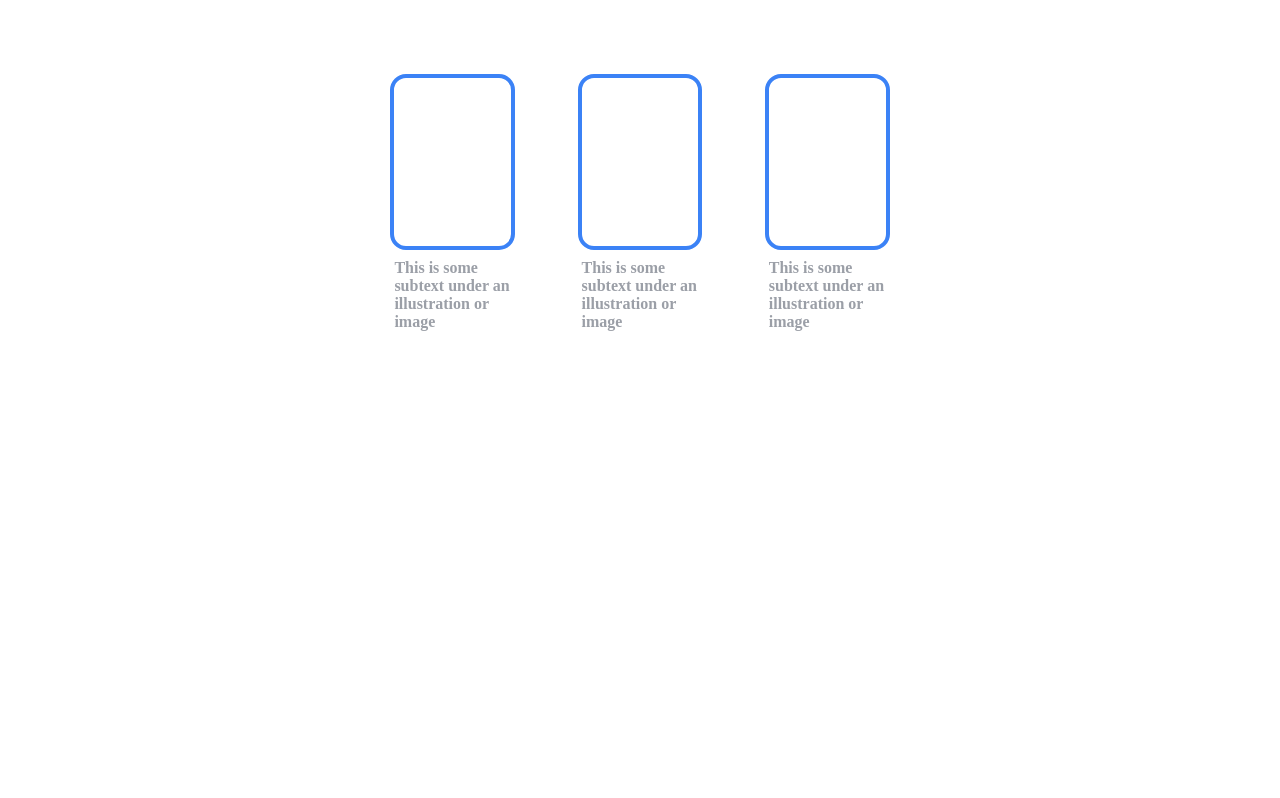
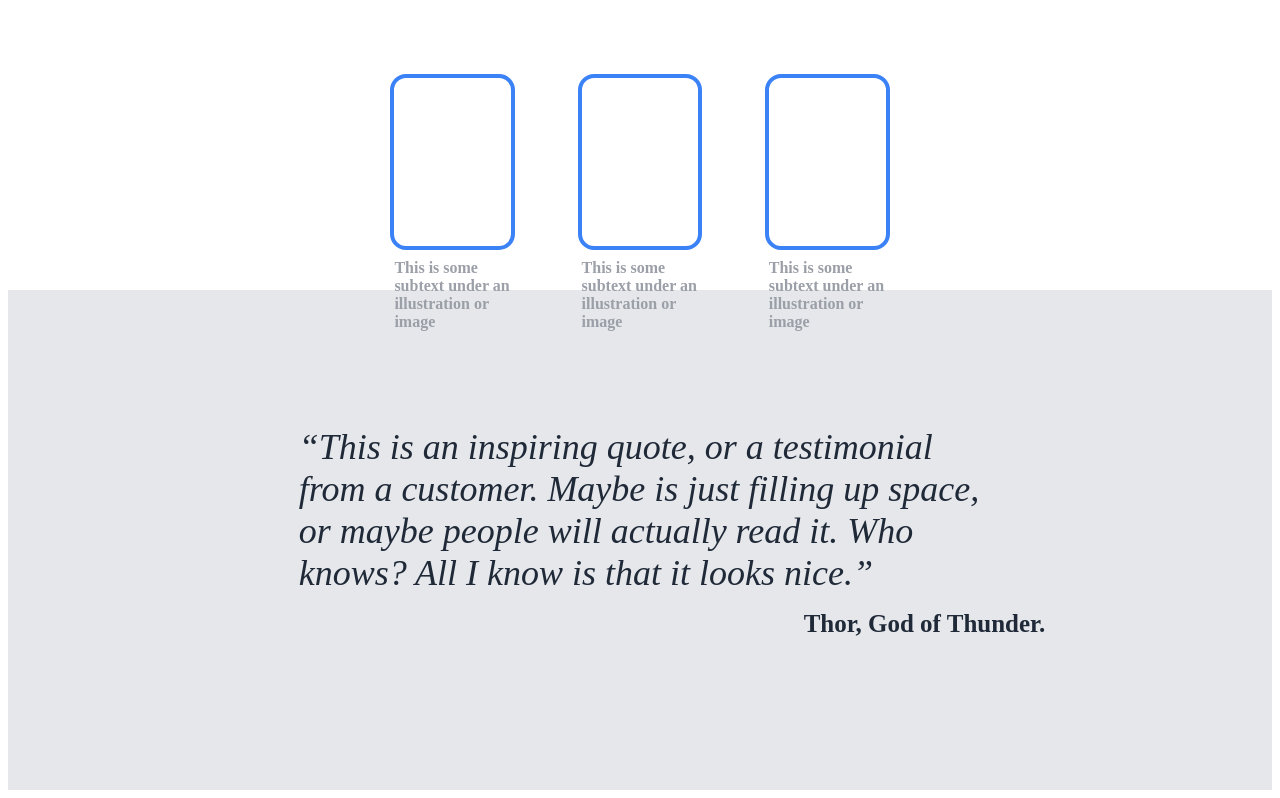
Before and after one commit to csais3/lading_page_odin, a plain HTML site: page index.html in a window 1280 px wide. Shown: the part 593-1391 px from the top of the page. Before the commit the page ends 924 px from the top, so only its background shows below. Drawn offline with Linux system fonts and the light colour scheme.

Commit message:
Finished quote-section - missing some updates

```diff
--- a/css/styles.css
+++ b/css/styles.css
@@ -131,3 +131,28 @@ li {
     color: #9b9fa7;
     font-weight:600;
 }
+
+.quote-section {
+    height: 500px;
+    background-color: #E5E7EB;
+    display: flex;
+    flex-direction: column;
+    justify-content: center;
+    align-items: center;
+}
+
+.quote-section-text{
+    font-size: 36px;
+    font-weight:lighter;
+    font-style: italic;
+    color: #1F2937;
+    margin: 0 23%;
+}
+
+.quote-auhor {
+    margin-left: 45%;
+    padding: 1rem;
+    font-size: 25px;
+    font-weight: 600;
+    color: #1f2937;
+}
--- a/index.html
+++ b/index.html
@@ -63,8 +63,11 @@
                 </div>
             </figure>
         </section>
-        <section>
-
+        <section class="quote-section">
+            <p class="quote-section-text">
+                <q>This is an inspiring quote, or a testimonial from a customer. Maybe is just filling up space, or maybe people will actually read it. Who knows? All I know is that it looks nice.</q>
+            </p>
+            <span class="quote-auhor">Thor, God of Thunder.</span>
         </section>
         <section>
 
```
